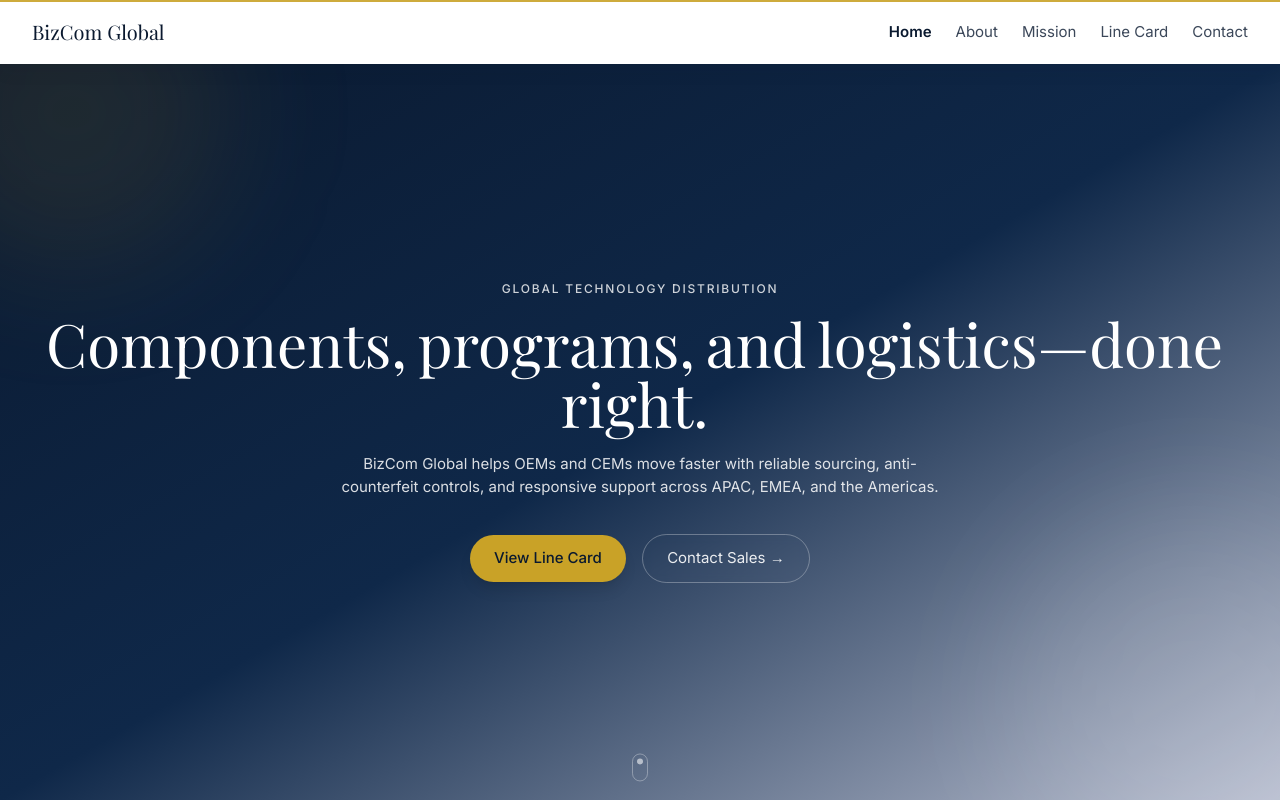
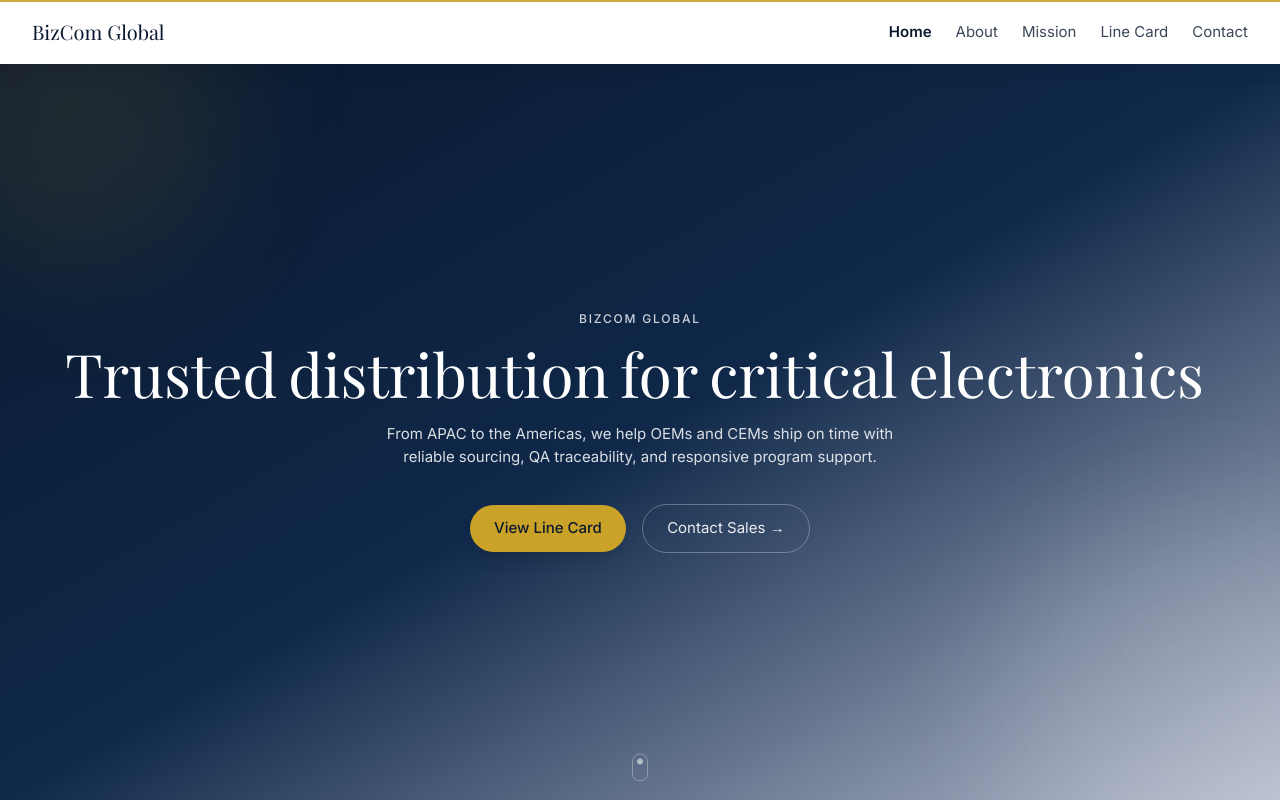
Before and after one commit to Gurshan26/bizcom-global-site, a Next.js app: page / in a window 1280 px wide. Shown: the top 800 px of the page. Built offline with nearby package versions, Linux system fonts and the light colour scheme; a web font is replaced by a local one.

Commit message:
Home: fixed heading

```diff
--- a/app/page.tsx
+++ b/app/page.tsx
@@ -1,3 +1,5 @@
+"use client";
+
 import ParallaxHero from "@/components/ParallaxHero";
 import LogosMarquee from "@/components/LogosMarquee";
 import ValueTriplet from "@/components/ValueTriplet";
@@ -34,7 +36,15 @@
 export default function HomePage() {
   return (
     <>
-      <ParallaxHero />
+      <ParallaxHero
+        eyebrow="BizCom Global"
+        headline="Trusted distribution for critical electronics"
+        subcopy="From APAC to the Americas, we help OEMs and CEMs ship on time with reliable sourcing, QA traceability, and responsive program support."
+        primaryCtaHref="/line-card"
+        primaryCtaLabel="View Line Card"
+        secondaryCtaHref="/contact"
+        secondaryCtaLabel="Contact Sales →"
+      />
 
       {/* Full-bleed, looping logos */}
       <LogosMarquee items={[brandsRow1, brandsRow2, brandsRow3]} speeds={[28, 32, 36]} />
--- a/components/ParallaxHero.tsx
+++ b/components/ParallaxHero.tsx
@@ -5,7 +5,29 @@
 import AnimatedHeadline from "@/components/AnimatedHeadline";
 import MagneticButton from "@/components/MagneticButton";
 
-export default function ParallaxHero() {
+/**
+ * Reusable ParallaxHero with typed, optional props.
+ * Defaults reproduce the current Home hero so existing usage doesn’t break.
+ */
+type Props = {
+  eyebrow?: string;
+  headline?: string;
+  subcopy?: string;
+  primaryCtaHref?: string;
+  primaryCtaLabel?: string;
+  secondaryCtaHref?: string;
+  secondaryCtaLabel?: string;
+};
+
+export default function ParallaxHero({
+  eyebrow = "Global Technology Distribution",
+  headline = "Components, programs, and logistics—done right.",
+  subcopy = "BizCom Global helps OEMs and CEMs move faster with reliable sourcing, anti-counterfeit controls, and responsive support across APAC, EMEA, and the Americas.",
+  primaryCtaHref = "/line-card",
+  primaryCtaLabel = "View Line Card",
+  secondaryCtaHref = "/contact",
+  secondaryCtaLabel = "Contact Sales →",
+}: Props) {
   return (
     <section className="relative isolate h-[92svh] w-full overflow-hidden">
       {/* Full-bleed gradient background */}
@@ -27,26 +49,31 @@
 
       {/* Content */}
       <div className="relative z-10 mx-auto flex h-full max-w-7xl flex-col items-center justify-center px-6 text-center">
-        <span className="eyebrow text-white/80">Global Technology Distribution</span>
+        {eyebrow && <span className="eyebrow text-white/80">{eyebrow}</span>}
 
-        <AnimatedHeadline text="Components, programs, and logistics—done right." />
+        {/* Headline animates word-by-word */}
+        <AnimatedHeadline text={headline} />
 
+        {subcopy && (
           <p className="mt-5 max-w-2xl text-balance text-white/85">
-          BizCom Global helps OEMs and CEMs move faster with reliable sourcing,
-          anti-counterfeit controls, and responsive support across APAC, EMEA,
-          and the Americas.
+            {subcopy}
           </p>
+        )}
 
         <div className="mt-9 flex flex-wrap items-center justify-center gap-4">
-          <MagneticButton href="/line-card" className="btn-shine">
-            View Line Card
+          {primaryCtaHref && primaryCtaLabel && (
+            <MagneticButton href={primaryCtaHref} className="btn-shine">
+              {primaryCtaLabel}
             </MagneticButton>
+          )}
+          {secondaryCtaHref && secondaryCtaLabel && (
             <Link
-            href="/contact"
+              href={secondaryCtaHref}
               className="link rounded-full border border-white/30 px-6 py-3 text-white/90 backdrop-blur-sm"
             >
-            Contact Sales →
+              {secondaryCtaLabel}
             </Link>
+          )}
         </div>
 
         {/* Scroll indicator */}
```
Lines whose indentation alone changed are shown as unchanged.
